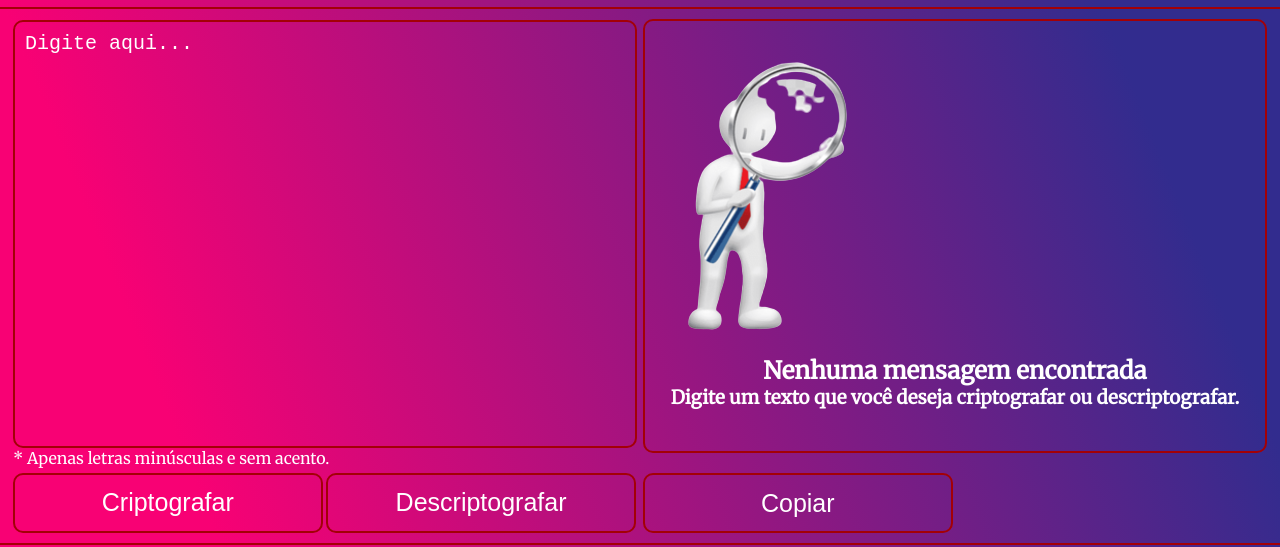
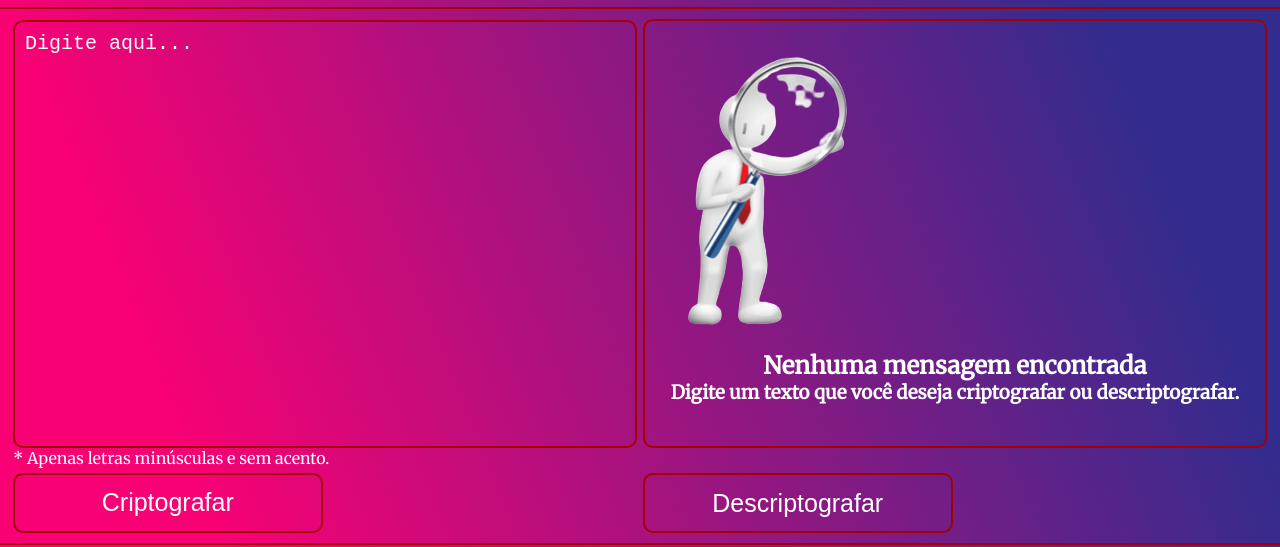
Before and after one commit to CelsoLuiz73/decodificadorTexto, a plain HTML site: page index.html in a window 1280 px wide. Shown: the part 121-668 px from the top of the page. Drawn offline with Linux system fonts and the light colour scheme.

Commit message:
Correção do Layout - 22mar2022

```diff
--- a/index.html
+++ b/index.html
@@ -32,7 +32,6 @@
                 <p>* Apenas letras minúsculas e sem acento.</p>
                 <div>
                     <button class="botao-criptografar" onclick="criptografar()">Criptografar</button>
-                    <button class="botao-descriptografar" onclick="descriptografar()">Descriptografar</button>
                 </div>
             </section>
 
@@ -50,7 +49,7 @@
                 <br>
 
                 <div>
-                    <button id="botao-copiar" onclick="copiarCriptografado()">Copiar</button>
+                    <button class="botao-descriptografar" onclick="descriptografar()">Descriptografar</button>
                 </div>
             </section>
         </main>
--- a/style.css
+++ b/style.css
@@ -102,25 +102,12 @@ p {
     resize: none;
     border: none;
     outline: none;
-    padding-top: 10px;
+    padding-top: 5px;
 }
 
 #texto {
     text-align: center;
     color: #FFFFFF;
-}
-
-#botao-copiar {
-    font-size: 25px;
-    text-align: center;
-    border-radius: 10px;
-    width: 49.6%;
-    height: 60px;
-    cursor: pointer;
-    background: none;
-    color: #FFFFFF;
-    border: 2px solid #a30006;
-    box-sizing: border-box;
 }
 
 .conteudo-rodape {
```
